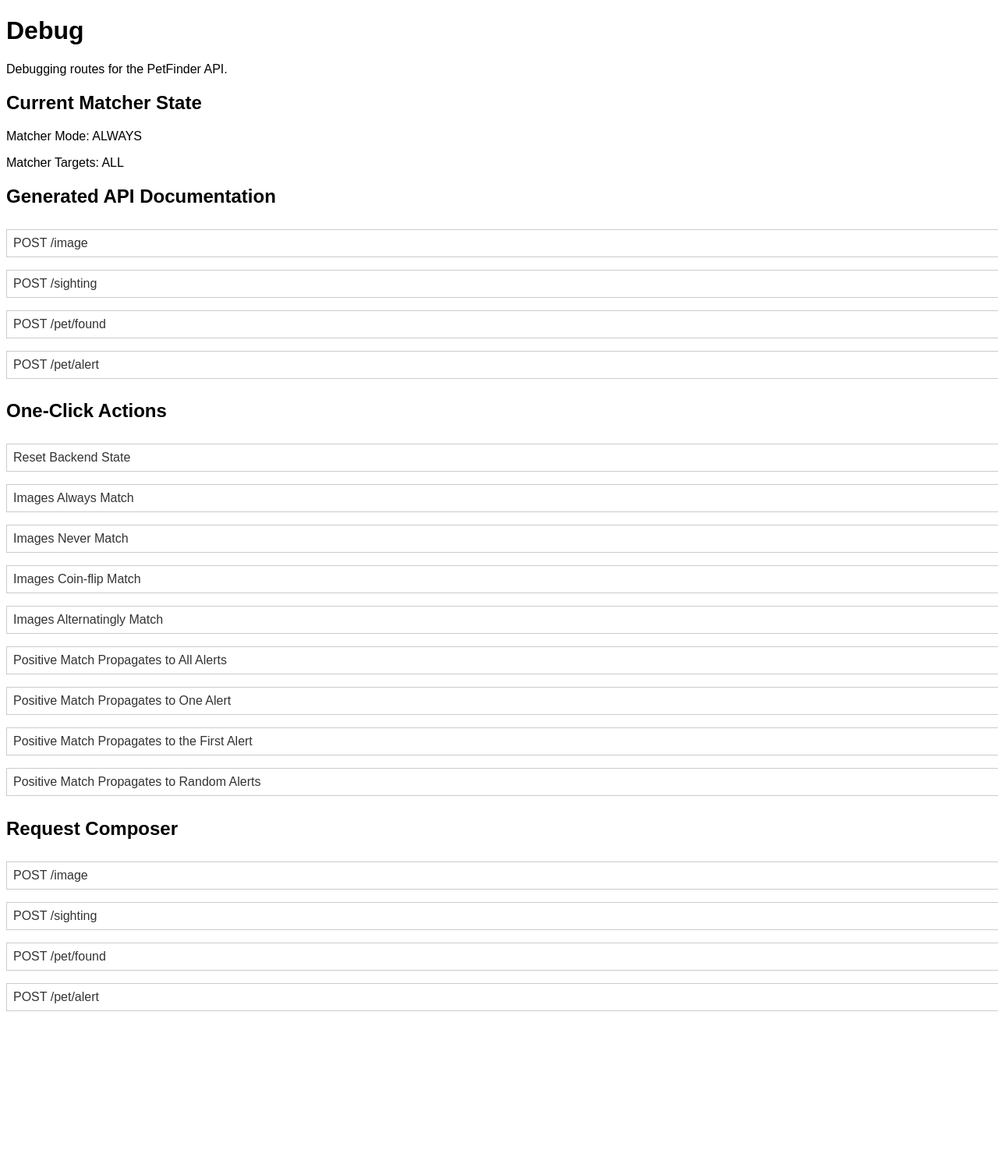
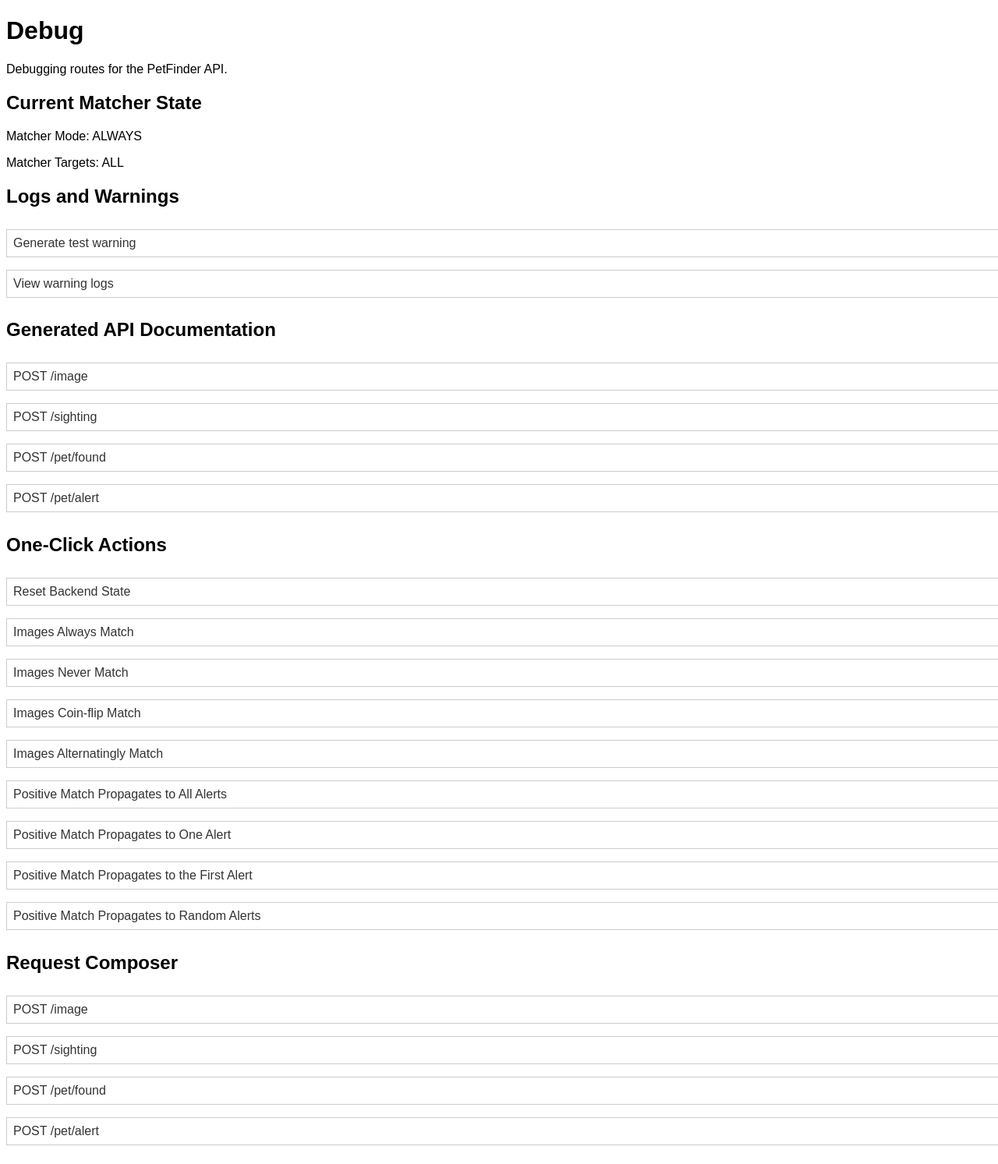
Before and after one commit to CHSTROKIN/IdentPet-Server, a Flask app: page /debug in a window 1280 px wide. Shown: the whole page at 78% size. Before the commit the page ends 1297 px from the top, so only its background shows below. Run offline with Flask 3, Linux system fonts and the light colour scheme.

Commit message:
feat: implement logging for specification-generated warnings.

```diff
--- a/main.py
+++ b/main.py
@@ -25,6 +25,13 @@
 dbi = DBInterface(project="petfinder-424117", bucket_name="petfinder-424117.appspot.com")
 matcher: SpoofMatcher = SpoofMatcher(SpoofMatch.ALWAYS, SpoofTarget.ALL)
 server_client = StreamChat(api_key="cecspa2wrfyy", api_secret="r4fq35udvu87ekgawu6t3mhx92pdq5sas24npgujxj9hp3gwzah49x5gc86bqqkx")
+
+logs: list[tuple[str, str, str]] = []
+def log(endpoint, method, messages):
+    for message in messages:
+        logs.append((endpoint, method, message))
+
+s.Specification.log_func = log
 
 @app.route("/", methods=["GET"])
 def index():
@@ -210,6 +217,14 @@
                            mode=matcher.match_mode.name,
                            target=matcher.target_mode.name)
 
+@app.route("/debug/logs", methods=["GET"])
+def debug_logs():
+    return render_template("log.html.j2", logs=logs)
+
+@app.route("/debug/warning", methods=["GET"])
+def debug_warning():
+    return s.pet_alert_spec_get.response(warnings=["This is a warning."])
+
 @app.route("/debug/request/<path:endpoint>", methods=["GET"])
 def debug_request(endpoint):
     spec = post_specifications_by_endpoint[endpoint]
--- a/specification.py
+++ b/specification.py
@@ -12,11 +12,12 @@
 Warning: TypeAlias = str
 API_BASE = "https://petfinder-424117.nw.r.appspot.com"
 
-permissiveFloat = lambda x: float(x) if x else float()
-permissiveInt = lambda x: int(x) if x else int()
-permissiveBool = lambda x: bool(x) if x else bool()
+permissiveFloat = lambda x=None: float(x) if x else float()
+permissiveInt = lambda x=None: int(x) if x else int()
+permissiveBool = lambda x=None: bool(x) if x else bool()
 
 class Specification:
+    log_func = lambda a, b, c: None
     """Contains a specification for one API endpoint.
     Each of the _fields dictionaries is a mapping between a field and a type.
     Type coercion will occur when the field is received from the user if
@@ -78,6 +79,9 @@
 
         response["warnings"] = response.get("warnings", []) + (warnings or [])
         code = code or (400 if warnings else 200)
+
+        if response["warnings"]:
+            Specification.log_func(self.name, self.endpoint, response["warnings"])
 
         return make_response(jsonify(response), code)
 
--- a/templates/debug.html.j2
+++ b/templates/debug.html.j2
@@ -10,6 +10,11 @@
         <h2>Current Matcher State</h2>
         <p>Matcher Mode: {{ mode }}</p>
         <p>Matcher Targets: {{ target }}</p>
+        <h2>Logs and Warnings</h2>
+        <ul>
+            <li><a href="/debug/warning">Generate test warning</a></li>
+            <li><a href="/debug/logs">View warning logs</a></li>
+        </ul>
         <h2>Generated API Documentation</h2>
         <ul>
             <li><a href="/debug/doc/image">POST /image</a></li>
```
Also changed, not shown: templates/log.html.j2 (added, +18 -0 lines), static/log.css (added).
